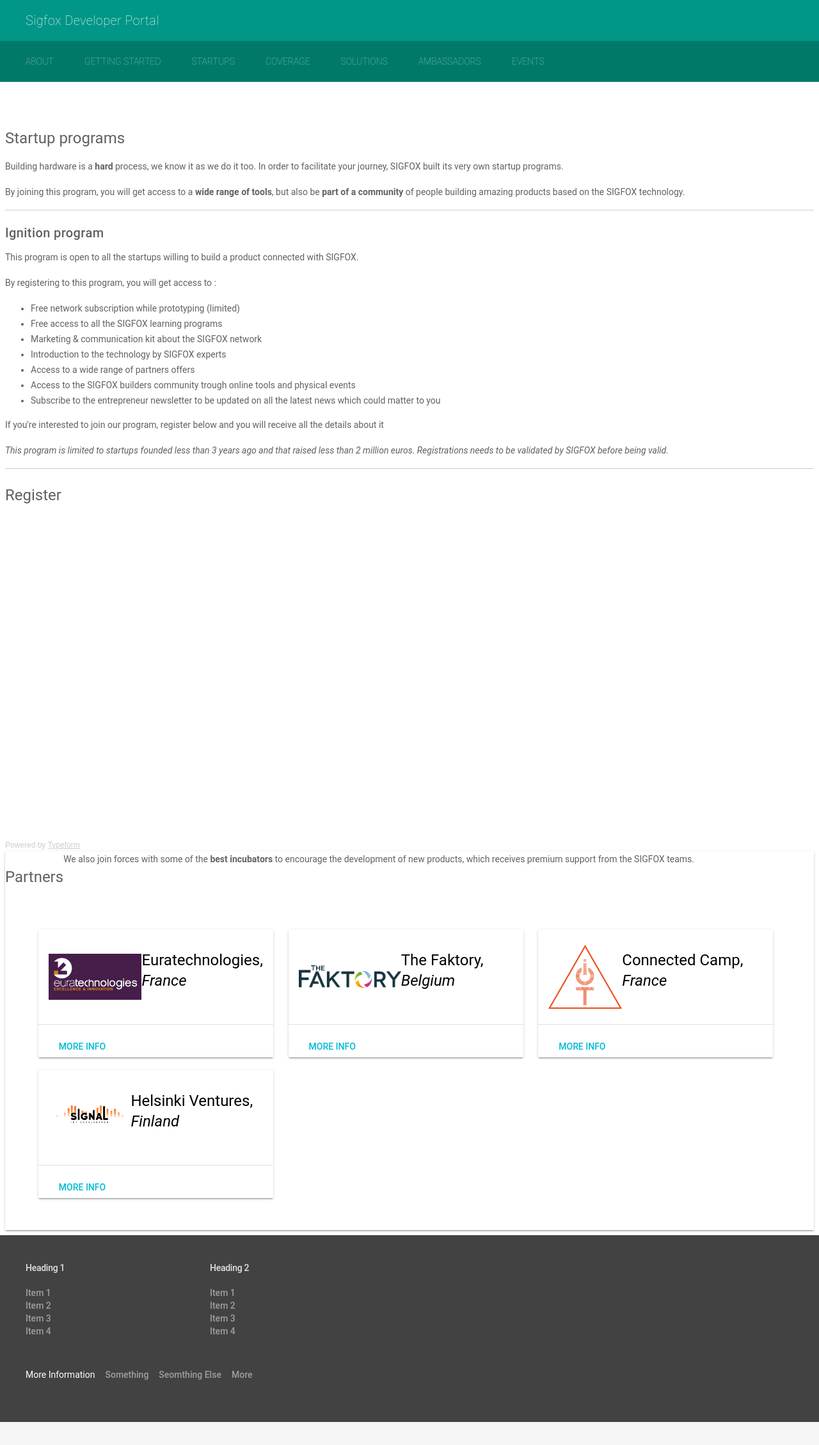
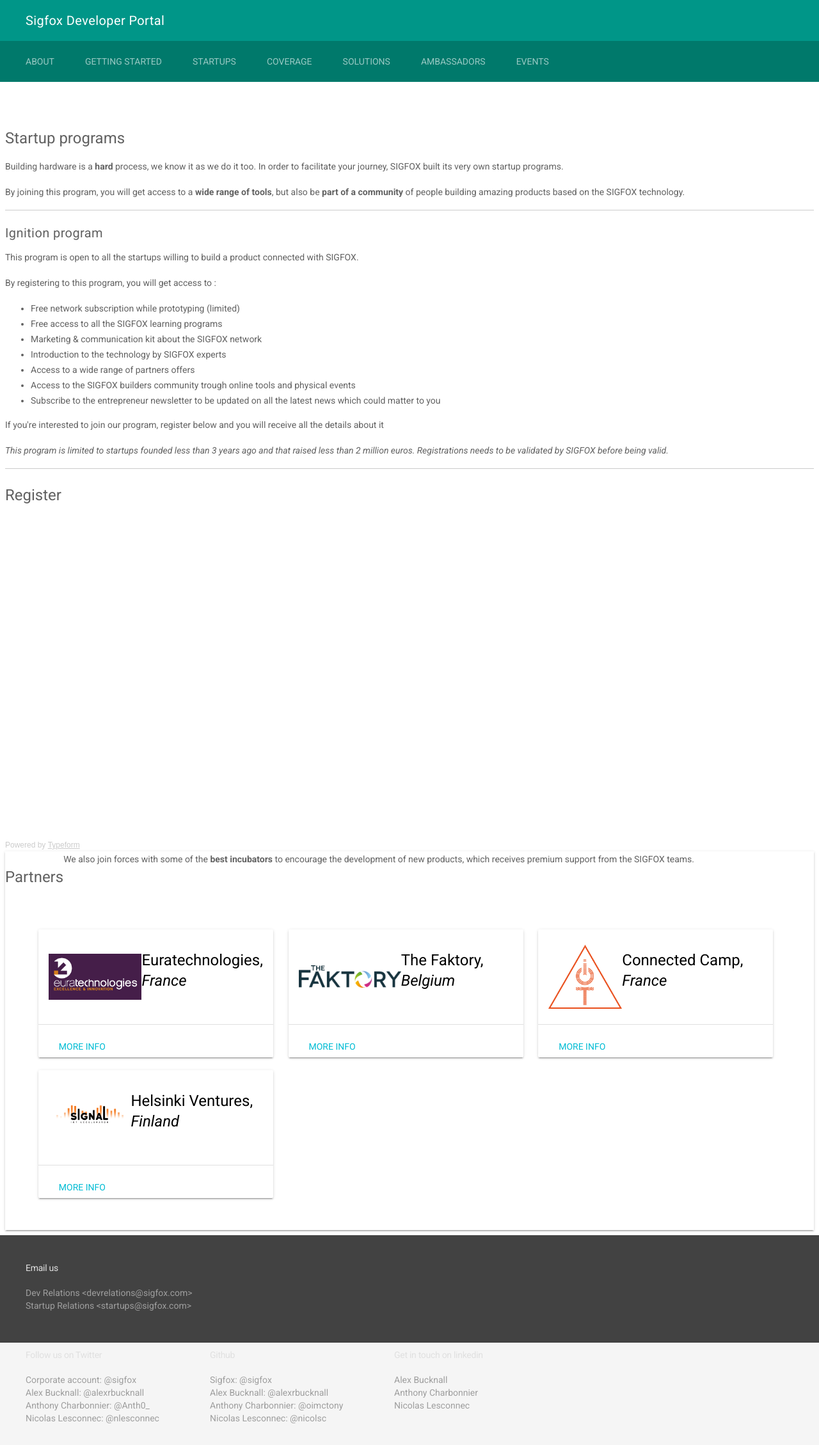
Before and after one commit to sigfox/makers.sigfox.com, a Jekyll site: the page built from startups.html, in a window 1280 px wide. Shown: the whole page at 64% size. Built offline with Jekyll 4.4.1, drawn with Linux system fonts in a browser that asks for light colours.

Commit message:
Footer: contact details + put google fonts request in the footer

```diff
--- a/_includes/footer.html
+++ b/_includes/footer.html
@@ -1,34 +1,48 @@
 <footer class="mdl-mega-footer">
-  <div class="mdl-mega-footer--middle-section">
+  <div class="mdl-mega-footer--middle-section" id="#contact>
     <div class="mdl-mega-footer--drop-down-section">
       <input class="mdl-mega-footer--heading-checkbox" type="checkbox" checked>
-      <h1 class="mdl-mega-footer--heading">Heading 1</h1>
+      <h1 class="mdl-mega-footer--heading">Email us</h1>
       <ul class="mdl-mega-footer--link-list">
-        <li><a href="#">Item 1</a></li>
-        <li><a href="#">Item 2</a></li>
-        <li><a href="#">Item 3</a></li>
-        <li><a href="#">Item 4</a></li>
+        <li><a href="mailto:devrelations@sigfox.com">Dev Relations &lt;devrelations@sigfox.com&gt;</a></li>
+        <li><a href="mailto:devrelations@sigfox.com">Startup Relations &lt;startups@sigfox.com&gt;</a></li>
       </ul>
     </div>
     <div class="mdl-mega-footer--drop-down-section">
       <input class="mdl-mega-footer--heading-checkbox" type="checkbox" checked>
-      <h1 class="mdl-mega-footer--heading">Heading 2</h1>
+      <h1 class="mdl-mega-footer--heading">Follow us on Twitter</h1>
       <ul class="mdl-mega-footer--link-list">
-        <li><a href="#">Item 1</a></li>
-        <li><a href="#">Item 2</a></li>
-        <li><a href="#">Item 3</a></li>
-        <li><a href="#">Item 4</a></li>
+        <li>Corporate account: <a href="//twitter.com/sigfox">@sigfox</a></li>
+        <li>Alex Bucknall: <a href="//twitter.com/alexrbucknall">@alexrbucknall</a></li>
+        <li>Anthony Charbonnier: <a href="//twitter.com/Anth0_">@Anth0_</a></li>
+        <li>Nicolas Lesconnec: <a href="//twitter.com/nlesconnec">@nlesconnec</a></li>
+      </ul>
+    </div>
+    <div class="mdl-mega-footer--drop-down-section">
+      <input class="mdl-mega-footer--heading-checkbox" type="checkbox" checked>
+      <h1 class="mdl-mega-footer--heading">Github</h1>
+      <ul class="mdl-mega-footer--link-list">
+        <li>Sigfox: <a href="//github.com/sigfox">@sigfox</a></li>
+        <li>Alex Bucknall: <a href="//github.com/bucknalla">@alexrbucknall</a></li>
+        <li>Anthony Charbonnier: <a href="//github.com/oimctony">@oimctony</a></li>
+        <li>Nicolas Lesconnec: <a href="//github.com/nicolsc">@nicolsc</a></li>
+      </ul>
+    </div>
+     <div class="mdl-mega-footer--drop-down-section">
+      <input class="mdl-mega-footer--heading-checkbox" type="checkbox" checked>
+      <h1 class="mdl-mega-footer--heading">Get in touch on linkedin</h1>
+      <ul class="mdl-mega-footer--link-list">
+        <li><a href="//linkedin.com/in/bucknalla">Alex Bucknall</a></li>
+        <li><a href="//linkedin.com/in/anth0">Anthony Charbonnier</a></li>
+        <li><a href="//linkedin.com/in/nicolaslesconnec">Nicolas Lesconnec</a></li>
       </ul>
     </div>
   </div>
   <div class="mdl-mega-footer--bottom-section">
     <div class="mdl-logo">
-      More Information
+      Made by <span class="sigfox">Sigfox</span> with ♡
     </div>
-    <ul class="mdl-mega-footer--link-list">
-      <li><a href="/">Something</a></li>
-      <li><a href="#">Seomthing Else</a></li>
-      <li><a href="#">More </a></li>
-    </ul>
   </div>
 </footer>
+<link rel="stylesheet" href="https://fonts.googleapis.com/css?family=Roboto:regular,bold,italic,thin,light,bolditalic,black,medium&amp;lang=en">
+<link rel="stylesheet" href="https://fonts.googleapis.com/icon?family=Material+Icons">
```
